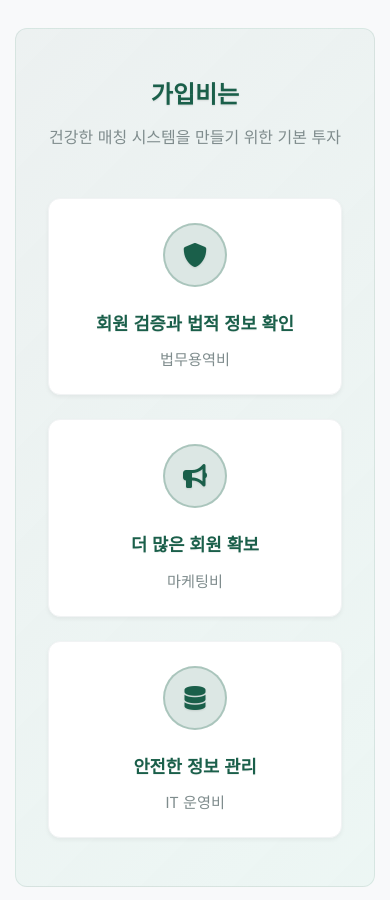
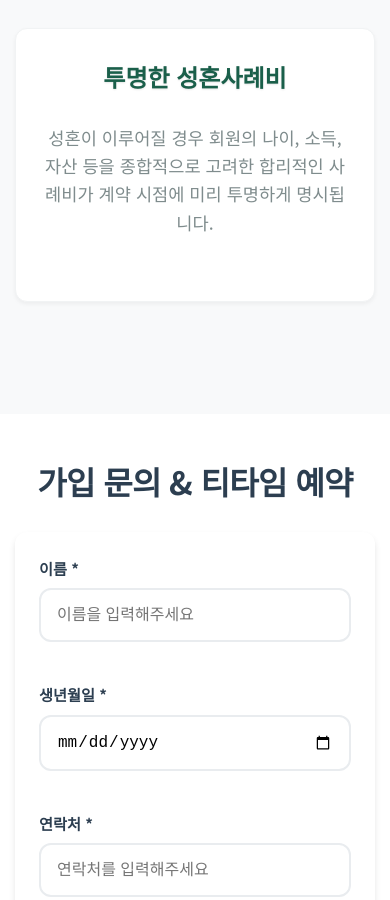
Before and after one commit to ConradChoi/dache, a website: page index.html in a window 390 px wide. Shown: the part 6280-7180 px from the top of the page. Drawn offline with Linux system fonts and the light colour scheme.

Commit message:
Remove investment section and clean up unused CSS
- Removed investment section from index.html (가입비 투자 설명)
- Cleaned up all related CSS including:
  - Investment section styles
  - Investment item cards and grid layouts
  - Investment icons and descriptions
  - Mobile responsive investment styles
- Improved CSS file organization and reduced file size

```diff
--- a/index.html
+++ b/index.html
@@ -275,7 +275,7 @@
                 <div class="pricing-header">
                     <h2 class="section-title">그렇다면, 비용은?</h2>
                     <p class="pricing-subtitle">
-                        다채는 기존 결혼정보회사의 1/10 수준의 합리적인 가입비와<br>
+                        기존 결혼정보회사의 1/10 수준의 합리적인 가입비와<br>
                         투명한 성혼사례비로 운영됩니다.
                     </p>
                 </div>
@@ -299,8 +299,8 @@
                                     <tbody>
                                         <tr>
                                             <td class="category-cell">가입비</td>
-                                            <td class="existing-cell">400만~1,000만 원</td>
-                                            <td class="dache-cell"><strong>1/10 수준</strong></td>
+                                            <td class="existing-cell">400~1,000만원</td>
+                                            <td class="dache-cell"><strong>최소 운영비</strong></td>
                                         </tr>
                                         <tr>
                                             <td class="category-cell">수익 구조</td>
@@ -310,46 +310,10 @@
                                         <tr>
                                             <td class="category-cell">회원 경험</td>
                                             <td class="existing-cell">가입 권유<br />만남 횟수 소진<br />재가입 유도<br />상담과 매칭이 따로 진행</td>
-                                            <td class="dache-cell"><strong>성혼이 곧 성과</strong> → 정밀한 매칭<br /><strong>통합시스템</strong> → 상담과 매칭, 피드백 반영은 같은 사람</td>
+                                            <td class="dache-cell"><strong>성혼이 곧 성과</strong> → 가치관 기반 매칭<br /><strong>통합시스템</strong> → 상담과 매칭, 피드백 반영은 같은 사람</td>
                                         </tr>
                                     </tbody>
                                 </table>
-                            </div>
-                        </div>
-                    </div>
-                </div>
-
-                <!-- 가입비 투자 설명 -->
-                <div class="investment-section">
-                    <div class="investment-card">
-                        <div class="investment-header">
-                            <h3 class="investment-title">가입비는</h3>
-                            <p class="investment-subtitle">건강한 매칭 시스템을 만들기 위한 기본 투자</p>
-                        </div>
-
-                        <div class="investment-items-grid">
-                            <div class="investment-item-card">
-                                <div class="investment-icon-wrapper">
-                                    <i class="fas fa-shield-alt"></i>
-                                </div>
-                                <h4 class="investment-item-title">회원 검증과 법적 정보 확인</h4>
-                                <p class="investment-item-description">법무용역비</p>
-                            </div>
-
-                            <div class="investment-item-card">
-                                <div class="investment-icon-wrapper">
-                                    <i class="fas fa-bullhorn"></i>
-                                </div>
-                                <h4 class="investment-item-title">더 많은 회원 확보</h4>
-                                <p class="investment-item-description">마케팅비</p>
-                            </div>
-
-                            <div class="investment-item-card">
-                                <div class="investment-icon-wrapper">
-                                    <i class="fas fa-database"></i>
-                                </div>
-                                <h4 class="investment-item-title">안전한 정보 관리</h4>
-                                <p class="investment-item-description">IT 운영비</p>
                             </div>
                         </div>
                     </div>
--- a/styles.css
+++ b/styles.css
@@ -1015,102 +1015,6 @@ main {
         transform: scale(1.05);
     }
 
-    /* 투자 섹션 */
-    .investment-section {
-        margin-bottom: 4rem;
-    }
-
-    .investment-card {
-        background: linear-gradient(135deg, rgba(26, 95, 74, 0.05) 0%, rgba(142, 228, 195, 0.1) 100%);
-        padding: 3rem 2rem;
-        border-radius: var(--border-radius);
-        border: 1px solid rgba(26, 95, 74, 0.1);
-    }
-
-    .investment-header {
-        text-align: center;
-        margin-bottom: 3rem;
-    }
-
-    .investment-title {
-        font-size: 2rem;
-        color: #1a5f4a;
-        font-weight: 700;
-        margin-bottom: 1rem;
-        line-height: 1.3;
-        text-shadow: 0 1px 2px rgba(0, 0, 0, 0.1);
-    }
-
-    .investment-subtitle {
-        font-size: 1.1rem;
-        color: var(--light-text);
-        line-height: 1.6;
-        max-width: 800px;
-        margin: 0 auto;
-    }
-
-    .investment-items-grid {
-        display: grid;
-        grid-template-columns: repeat(auto-fit, minmax(280px, 1fr));
-        gap: 2rem;
-    }
-
-    .investment-item-card {
-        background: var(--background-color);
-        padding: 2rem;
-        border-radius: var(--border-radius);
-        text-align: center;
-        box-shadow: var(--shadow-sm);
-        border: 1px solid var(--border-light);
-        transition: all 0.3s ease;
-    }
-
-    .investment-item-card:hover {
-        transform: translateY(-4px);
-        box-shadow: var(--shadow-lg);
-        border-color: rgba(26, 95, 74, 0.3);
-    }
-
-    .investment-icon-wrapper {
-        width: 64px;
-        height: 64px;
-        background: rgba(26, 95, 74, 0.15);
-        border-radius: 50%;
-        display: flex;
-        align-items: center;
-        justify-content: center;
-        margin: 0 auto 1.5rem;
-        border: 2px solid rgba(26, 95, 74, 0.25);
-        transition: all 0.3s ease;
-    }
-
-    .investment-icon-wrapper:hover {
-        background: rgba(26, 95, 74, 0.2);
-        border-color: rgba(26, 95, 74, 0.4);
-        transform: scale(1.05);
-    }
-
-    .investment-icon-wrapper i {
-        font-size: 1.5rem;
-        color: #1a5f4a;
-        text-shadow: 0 1px 2px rgba(0, 0, 0, 0.1);
-    }
-
-    .investment-item-title {
-        color: #1a5f4a;
-        font-size: 1.1rem;
-        font-weight: 700;
-        margin-bottom: 0.75rem;
-        line-height: 1.4;
-        text-shadow: 0 1px 1px rgba(0, 0, 0, 0.05);
-    }
-
-    .investment-item-description {
-        color: var(--light-text);
-        font-size: 0.95rem;
-        line-height: 1.5;
-        margin: 0;
-    }
 
     /* 투명성 섹션 */
     .transparency-section {
@@ -1332,37 +1236,6 @@ main {
         margin-bottom: 1.5rem;
     }
 
-    .investment-items {
-        margin: 1.5rem 0;
-    }
-
-    .investment-item {
-        display: flex;
-        align-items: flex-start;
-        margin-bottom: 1rem;
-        padding: 0.5rem 0;
-    }
-
-    .investment-number {
-        background: var(--primary-color);
-        color: #333333;
-        width: 24px;
-        height: 24px;
-        border-radius: 50%;
-        display: flex;
-        align-items: center;
-        justify-content: center;
-        font-size: 0.9rem;
-        font-weight: 600;
-        margin-right: 1rem;
-        flex-shrink: 0;
-    }
-
-    .investment-text {
-        color: var(--text-color);
-        line-height: 1.5;
-        flex: 1;
-    }
 
     .transparency-note {
         margin-top: 2rem;
@@ -1446,15 +1319,6 @@ main {
             font-size: 0.9rem;
         }
 
-        .investment-item {
-            flex-direction: column;
-            align-items: flex-start;
-        }
-
-        .investment-number {
-            margin-bottom: 0.5rem;
-            margin-right: 0;
-        }
     }
 
 /* 회사 소개 섹션 */
@@ -1907,26 +1771,8 @@ main {
         margin-bottom: 3rem;
     }
 
-    .investment-section {
-        margin-bottom: 3rem;
-    }
-
-    .investment-title,
     .transparency-title {
         font-size: 1.5rem;
-    }
-
-    .investment-subtitle {
-        font-size: 1rem;
-    }
-
-    .investment-items-grid {
-        grid-template-columns: 1fr;
-        gap: 1.5rem;
-    }
-
-    .investment-item-card {
-        padding: 1.5rem;
     }
 
     .transparency-card {
```
